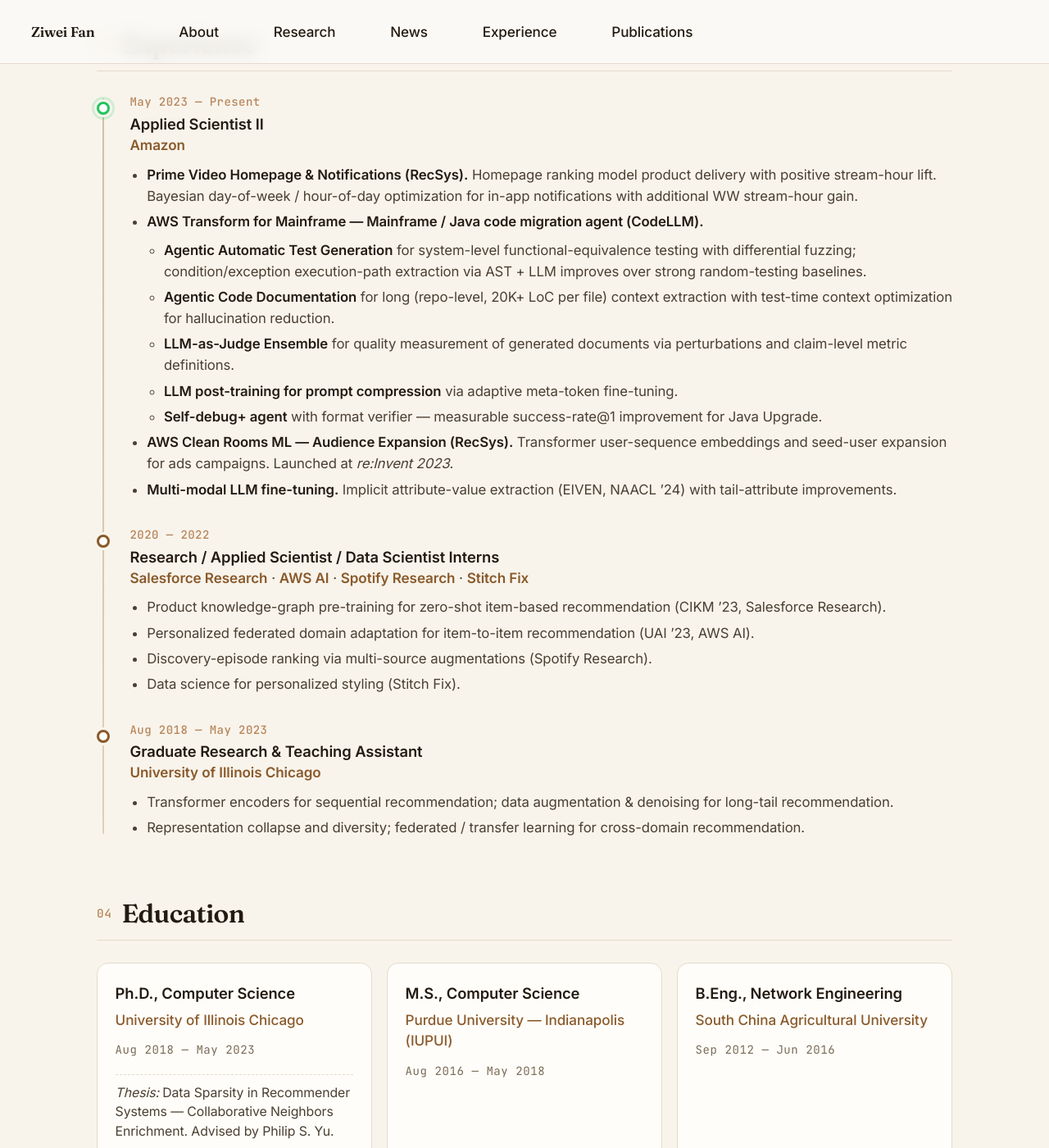
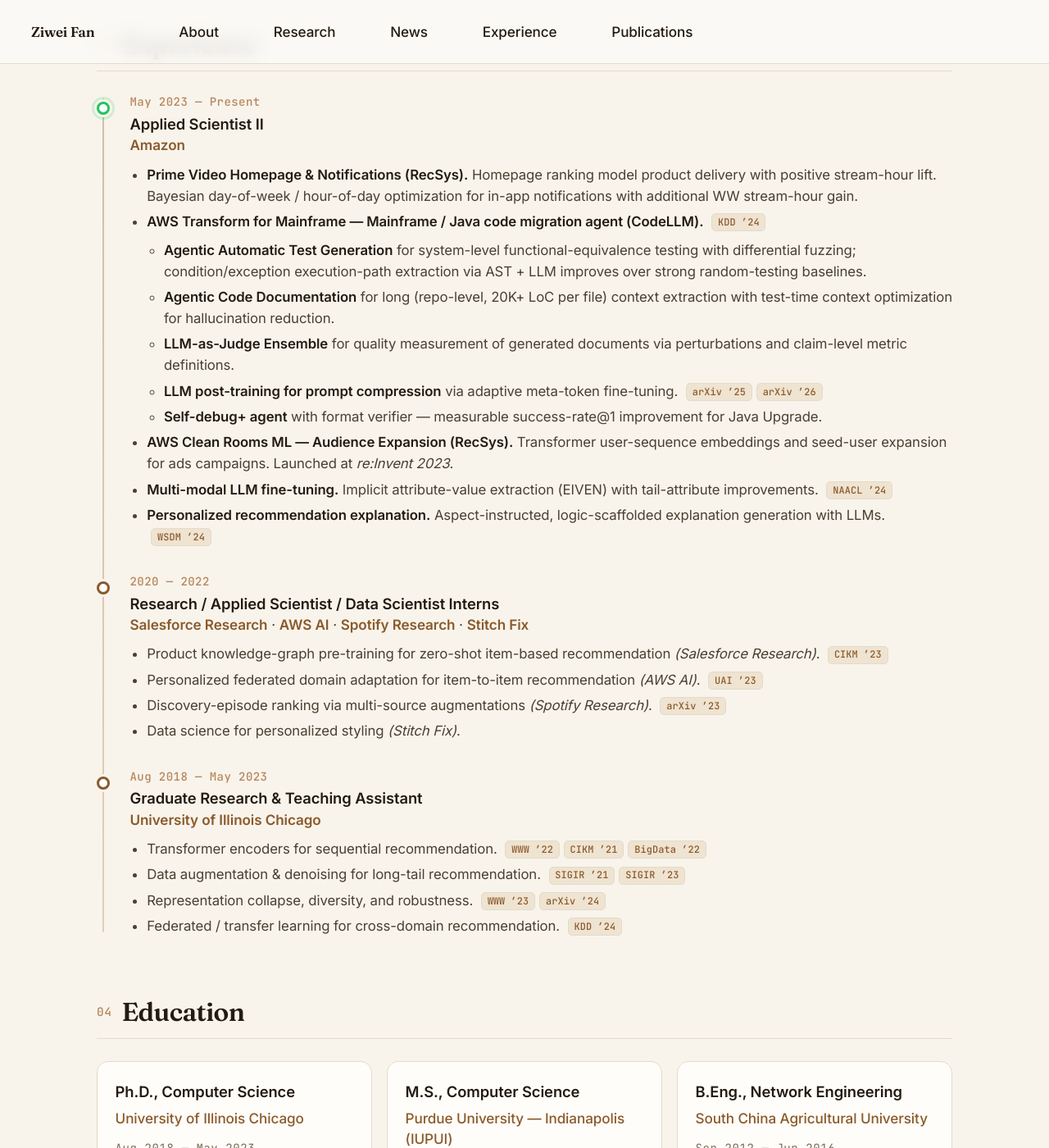
Before and after one commit to ziwei-fan/ziwei-fan.github.io, a Jekyll site: the page built from _pages/about.md, in a window 1280 px wide and 1400 px high, scrolled down 1638 px. Shown: the whole window at 82% size. Built offline with Jekyll 4.4.1, drawn with Linux system fonts in a browser that asks for light colours.

Commit message:
Correlate experience bullets with publication venue tags
Add compact monospace venue/year chips (KDD '24, arXiv '25/'26, NAACL '24,
WSDM '24, CIKM '23, UAI '23, arXiv '23, WWW '22/'23, CIKM '21, BigData '22,
SIGIR '21/'23) mapping each role's work to its papers. Split the UIC PhD
bullets by theme for cleaner venue attribution and add a Personalized
recommendation explanation (WSDM '24) line under Amazon.

Co-Authored-By: Claude Opus 4.8 <noreply@anthropic.com>

```diff
--- a/_includes/head/custom.html
+++ b/_includes/head/custom.html
@@ -428,6 +428,22 @@ body {
 .zf-tl-item ul { margin: .5rem 0 0; padding-left: 1.15rem; }
 .zf-tl-item ul li { font-size: .93rem; color: var(--zf-ink-soft); margin-bottom: .3rem; line-height: 1.55; }
 .zf-tl-item ul li strong { color: var(--zf-ink); font-weight: 600; }
+.zf-cites { display: inline; }
+.zf-cite {
+  display: inline-block;
+  font-family: "JetBrains Mono", monospace;
+  font-size: .66rem;
+  font-weight: 500;
+  letter-spacing: .01em;
+  color: var(--zf-accent);
+  background: var(--zf-accent-soft);
+  border: 1px solid var(--zf-line);
+  border-radius: 5px;
+  padding: .04rem .38rem;
+  margin: 0 0 .1rem .28rem;
+  vertical-align: 1px;
+  white-space: nowrap;
+}
 
 /* ---- Education cards -------------------------------------- */
 .zf-edu { display: grid; grid-template-columns: repeat(auto-fit, minmax(280px, 1fr)); gap: 1rem; }
--- a/_pages/about.md
+++ b/_pages/about.md
@@ -145,17 +145,18 @@ redirect_from:
       <p class="zf-tl-org"><span class="zf-org-name">Amazon</span></p>
       <ul>
         <li><strong>Prime Video Homepage &amp; Notifications (RecSys).</strong> Homepage ranking model product delivery with positive stream-hour lift. Bayesian day-of-week / hour-of-day optimization for in-app notifications with additional WW stream-hour gain.</li>
-        <li><strong>AWS Transform for Mainframe — Mainframe / Java code migration agent (CodeLLM).</strong>
+        <li><strong>AWS Transform for Mainframe — Mainframe / Java code migration agent (CodeLLM).</strong> <span class="zf-cites"><span class="zf-cite">KDD ’24</span></span>
           <ul>
             <li><strong>Agentic Automatic Test Generation</strong> for system-level functional-equivalence testing with differential fuzzing; condition/exception execution-path extraction via AST + LLM improves over strong random-testing baselines.</li>
             <li><strong>Agentic Code Documentation</strong> for long (repo-level, 20K+ LoC per file) context extraction with test-time context optimization for hallucination reduction.</li>
             <li><strong>LLM-as-Judge Ensemble</strong> for quality measurement of generated documents via perturbations and claim-level metric definitions.</li>
-            <li><strong>LLM post-training for prompt compression</strong> via adaptive meta-token fine-tuning.</li>
+            <li><strong>LLM post-training for prompt compression</strong> via adaptive meta-token fine-tuning. <span class="zf-cites"><span class="zf-cite">arXiv ’25</span><span class="zf-cite">arXiv ’26</span></span></li>
             <li><strong>Self-debug+ agent</strong> with format verifier — measurable success-rate@1 improvement for Java Upgrade.</li>
           </ul>
         </li>
         <li><strong>AWS Clean Rooms ML — Audience Expansion (RecSys).</strong> Transformer user-sequence embeddings and seed-user expansion for ads campaigns. Launched at <em>re:Invent 2023</em>.</li>
-        <li><strong>Multi-modal LLM fine-tuning.</strong> Implicit attribute-value extraction (EIVEN, NAACL ’24) with tail-attribute improvements.</li>
+        <li><strong>Multi-modal LLM fine-tuning.</strong> Implicit attribute-value extraction (EIVEN) with tail-attribute improvements. <span class="zf-cites"><span class="zf-cite">NAACL ’24</span></span></li>
+        <li><strong>Personalized recommendation explanation.</strong> Aspect-instructed, logic-scaffolded explanation generation with LLMs. <span class="zf-cites"><span class="zf-cite">WSDM ’24</span></span></li>
       </ul>
     </div>
 
@@ -164,10 +165,10 @@ redirect_from:
       <h3 class="zf-tl-role">Research / Applied Scientist / Data Scientist Interns</h3>
       <p class="zf-tl-org"><span class="zf-org-name">Salesforce Research</span> · <span class="zf-org-name">AWS AI</span> · <span class="zf-org-name">Spotify Research</span> · <span class="zf-org-name">Stitch Fix</span></p>
       <ul>
-        <li>Product knowledge-graph pre-training for zero-shot item-based recommendation (CIKM ’23, Salesforce Research).</li>
-        <li>Personalized federated domain adaptation for item-to-item recommendation (UAI ’23, AWS AI).</li>
-        <li>Discovery-episode ranking via multi-source augmentations (Spotify Research).</li>
-        <li>Data science for personalized styling (Stitch Fix).</li>
+        <li>Product knowledge-graph pre-training for zero-shot item-based recommendation <em>(Salesforce Research)</em>. <span class="zf-cites"><span class="zf-cite">CIKM ’23</span></span></li>
+        <li>Personalized federated domain adaptation for item-to-item recommendation <em>(AWS AI)</em>. <span class="zf-cites"><span class="zf-cite">UAI ’23</span></span></li>
+        <li>Discovery-episode ranking via multi-source augmentations <em>(Spotify Research)</em>. <span class="zf-cites"><span class="zf-cite">arXiv ’23</span></span></li>
+        <li>Data science for personalized styling <em>(Stitch Fix)</em>.</li>
       </ul>
     </div>
 
@@ -176,8 +177,10 @@ redirect_from:
       <h3 class="zf-tl-role">Graduate Research &amp; Teaching Assistant</h3>
       <p class="zf-tl-org"><span class="zf-org-name">University of Illinois Chicago</span></p>
       <ul>
-        <li>Transformer encoders for sequential recommendation; data augmentation & denoising for long-tail recommendation.</li>
-        <li>Representation collapse and diversity; federated / transfer learning for cross-domain recommendation.</li>
+        <li>Transformer encoders for sequential recommendation. <span class="zf-cites"><span class="zf-cite">WWW ’22</span><span class="zf-cite">CIKM ’21</span><span class="zf-cite">BigData ’22</span></span></li>
+        <li>Data augmentation & denoising for long-tail recommendation. <span class="zf-cites"><span class="zf-cite">SIGIR ’21</span><span class="zf-cite">SIGIR ’23</span></span></li>
+        <li>Representation collapse, diversity, and robustness. <span class="zf-cites"><span class="zf-cite">WWW ’23</span><span class="zf-cite">arXiv ’24</span></span></li>
+        <li>Federated / transfer learning for cross-domain recommendation. <span class="zf-cites"><span class="zf-cite">KDD ’24</span></span></li>
       </ul>
     </div>
   </div>
```
